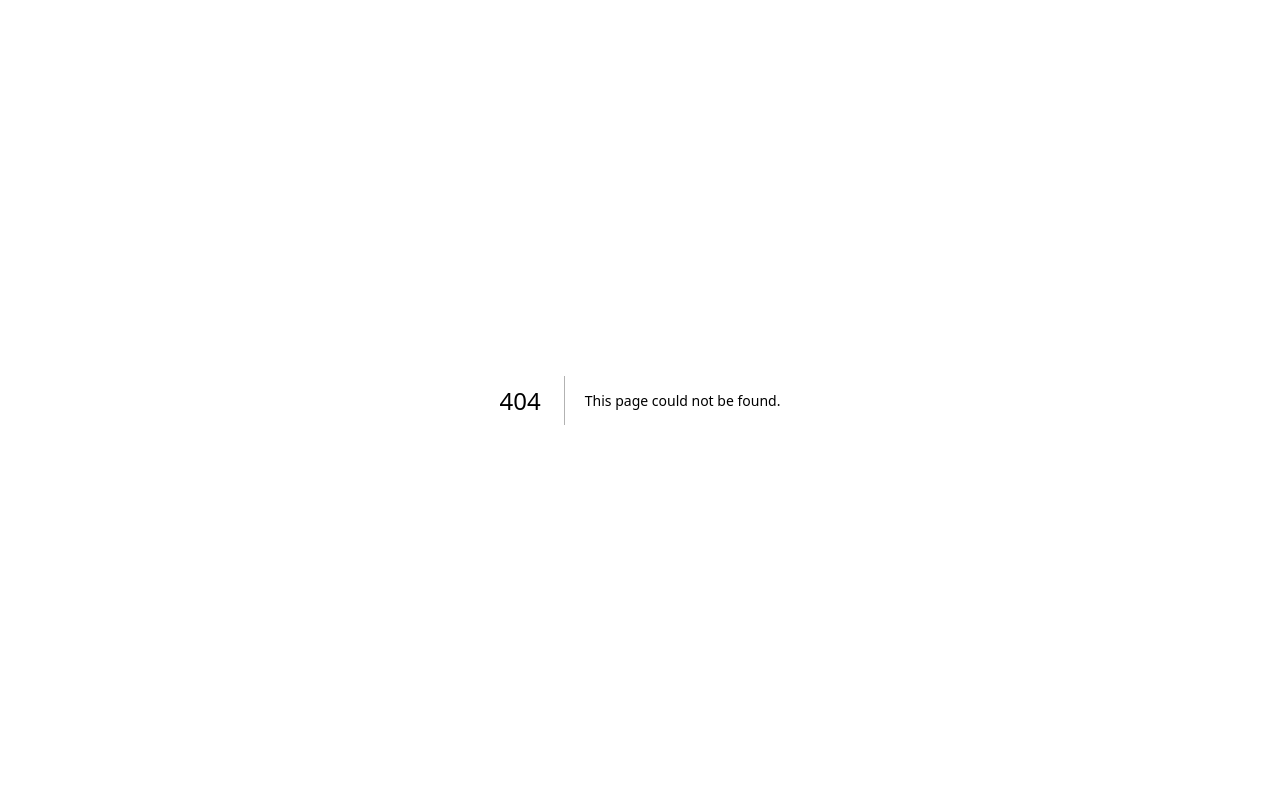
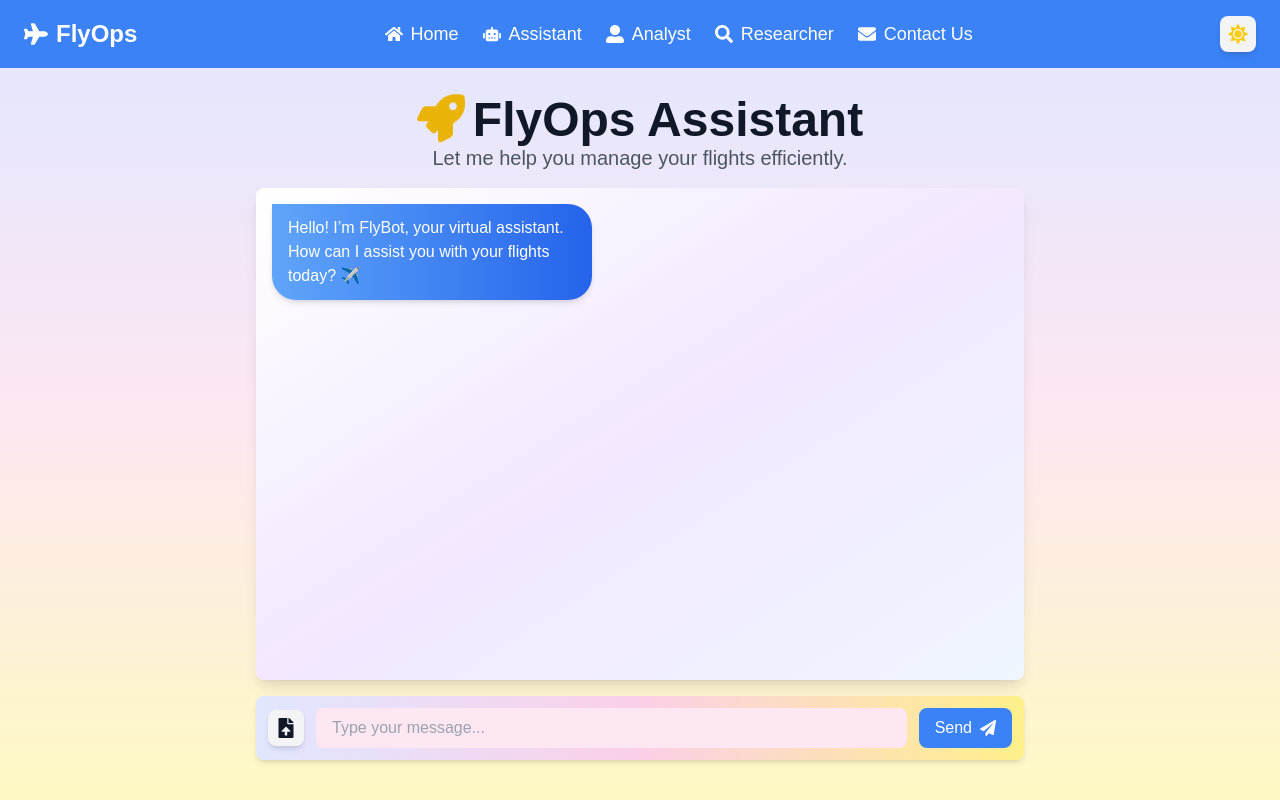
Before and after one commit to AaronSosaRamos/flyops-frontend, a Next.js app: page /assistant in a window 1280 px wide. Before the commit this address had no page. Shown: the top 800 px of the page. Built offline with nearby package versions, Linux system fonts and the light colour scheme.

Commit message:
new assistant mocked functionality imp.

```diff
--- /dev/null
+++ b/app/assistant/page.tsx
@@ -0,0 +1,12 @@
+"use client"
+
+import AssistantChatBotScreen from "@/components/assistant/AssistantChatBotScreen";
+import Layout from "@/components/Layout";
+
+export default function Assistant() {
+  return (
+    <Layout>
+      <AssistantChatBotScreen />
+    </Layout>
+  );
+}
--- a/components/MainScreen.tsx
+++ b/components/MainScreen.tsx
@@ -1,7 +1,15 @@
+import { useRouter } from 'next/navigation';
 import React from 'react';
 import { FaPlane, FaArrowRight, FaRobot, FaUserAlt, FaSearch, FaRocket } from 'react-icons/fa';
 
 const MainScreen = () => {
+
+  const router = useRouter();
+
+  const navigateToAnotherPath = (path: string) => {
+    router.push(path);
+  }
+
   return (
     <div className="min-h-screen flex flex-col items-center justify-center pt-20 bg-gradient-to-b from-gray-50 via-gray-100 to-gray-200 text-gray-900 transition-all duration-500 ease-in-out dark:bg-gradient-to-b dark:from-gray-800 dark:via-gray-900 dark:to-black dark:text-white">
 
@@ -29,6 +37,7 @@ const MainScreen = () => {
               Your virtual co-pilot for seamless flight management. 🛫
             </p>
             <button
+              onClick={() => navigateToAnotherPath('/assistant')}
               className="mt-4 px-6 py-2 bg-yellow-500 hover:bg-yellow-600 text-white font-bold rounded-full shadow-md transition-transform duration-300 transform hover:scale-105 dark:bg-yellow-400 dark:hover:bg-yellow-500"
             >
               Get Assistance <FaArrowRight className="inline ml-2" />
--- a/components/Navbar.tsx
+++ b/components/Navbar.tsx
@@ -29,22 +29,22 @@ const Navbar = () => {
             </a>
           </li>
           <li className="hover:text-gray-200 transition-colors duration-300">
-            <a href="#assistant" className="flex items-center space-x-2">
+            <a href="/assistant" className="flex items-center space-x-2">
               <FaRobot /> <span>Assistant</span>
             </a>
           </li>
           <li className="hover:text-gray-200 transition-colors duration-300">
-            <a href="#analyst" className="flex items-center space-x-2">
+            <a href="/analyst" className="flex items-center space-x-2">
               <FaUserAlt /> <span>Analyst</span>
             </a>
           </li>
           <li className="hover:text-gray-200 transition-colors duration-300">
-            <a href="#researcher" className="flex items-center space-x-2">
+            <a href="/researcher" className="flex items-center space-x-2">
               <FaSearch /> <span>Researcher</span>
             </a>
           </li>
           <li className="hover:text-gray-200 transition-colors duration-300">
-            <a href="#contact" className="flex items-center space-x-2">
+            <a href="/contact" className="flex items-center space-x-2">
               <FaEnvelope /> <span>Contact Us</span>
             </a>
           </li>
@@ -69,16 +69,16 @@ const Navbar = () => {
           <a href="/" className="flex items-center space-x-2 hover:text-gray-200 transition-colors duration-300">
             <FaHome /> <span>Home</span>
           </a>
-          <a href="#assistant" className="flex items-center space-x-2 hover:text-gray-200 transition-colors duration-300">
+          <a href="/assistant" className="flex items-center space-x-2 hover:text-gray-200 transition-colors duration-300">
             <FaRobot /> <span>Assistant</span>
           </a>
-          <a href="#analyst" className="flex items-center space-x-2 hover:text-gray-200 transition-colors duration-300">
+          <a href="/analyst" className="flex items-center space-x-2 hover:text-gray-200 transition-colors duration-300">
             <FaUserAlt /> <span>Analyst</span>
           </a>
-          <a href="#researcher" className="flex items-center space-x-2 hover:text-gray-200 transition-colors duration-300">
+          <a href="/researcher" className="flex items-center space-x-2 hover:text-gray-200 transition-colors duration-300">
             <FaSearch /> <span>Researcher</span>
           </a>
-          <a href="#contact" className="flex items-center space-x-2 hover:text-gray-200 transition-colors duration-300">
+          <a href="/contact" className="flex items-center space-x-2 hover:text-gray-200 transition-colors duration-300">
             <FaEnvelope /> <span>Contact Us</span>
           </a>
         </div>
--- /dev/null
+++ b/components/assistant/AssistantChatBotScreen.tsx
@@ -0,0 +1,126 @@
+import React, { useState, ChangeEvent } from 'react';
+import { FaRobot, FaPaperPlane, FaFileUpload, FaRocket } from 'react-icons/fa';
+
+const ChatBotScreen = () => {
+  const [messages, setMessages] = useState([
+    { sender: 'bot', text: 'Hello! I’m FlyBot, your virtual assistant. How can I assist you with your flights today? ✈️' },
+  ]);
+  const [input, setInput] = useState('');
+  const [isTyping, setIsTyping] = useState(false);
+  const [isFilePickerVisible, setFilePickerVisible] = useState(false);
+
+  const handleSendMessage = async () => {
+    if (input.trim()) {
+      setMessages([...messages, { sender: 'user', text: input }]);
+      setInput('');
+      setIsTyping(true);
+
+      await new Promise((resolve) => setTimeout(resolve, 1500));
+
+      setMessages((prev) => [
+        ...prev,
+        { sender: 'bot', text: 'Your request has been processed. How else can I help you? 🌍' },
+      ]);
+      setIsTyping(false);
+    }
+  };
+
+  const toggleFilePicker = () => {
+    setFilePickerVisible(!isFilePickerVisible);
+  };
+
+  const handleFileUpload = (e: ChangeEvent<HTMLInputElement>) => {
+    const file = e.target.files?.[0];
+    if (file) {
+      setMessages([...messages, { sender: 'user', text: `File Uploaded: ${file.name}` }]);
+      setFilePickerVisible(false);
+    }
+  };
+
+  return (
+    <div className="min-h-screen pt-20 pb-10 bg-gradient-to-b from-indigo-100 via-pink-100 to-yellow-100 dark:bg-gradient-to-b dark:from-gray-900 dark:via-gray-850 dark:to-black text-gray-900 dark:text-gray-200 flex flex-col items-center justify-between transition-all duration-500 ease-in-out">
+
+      <header className="w-full text-center py-4 z-10">
+        <h1 className="text-3xl font-bold flex items-center justify-center sm:text-4xl md:text-5xl">
+          <FaRocket className="text-yellow-500 mr-2 animate-bounce" /> FlyOps Assistant
+        </h1>
+        <p className="text-md sm:text-lg md:text-xl text-gray-600 dark:text-gray-400">
+          Let me help you manage your flights efficiently.
+        </p>
+      </header>
+
+      <div className="flex flex-col w-full max-w-3xl bg-gradient-to-br from-white via-purple-100 to-blue-50 dark:from-gray-800 dark:via-gray-850 dark:to-black shadow-lg rounded-lg overflow-hidden h-96 flex-grow z-10 transition-transform duration-500">
+        <div className="flex-1 p-2 sm:p-4 overflow-y-auto">
+          {messages.map((message, index) => (
+            <div
+              key={index}
+              className={`flex ${message.sender === 'bot' ? 'justify-start' : 'justify-end'} mb-2 animate-fadeInUp`}
+            >
+              <div
+                className={`max-w-[80%] sm:max-w-xs px-3 py-2 sm:px-4 sm:py-3 rounded-tl-none rounded-3xl ${
+                  message.sender === 'bot'
+                    ? 'bg-gradient-to-r from-blue-400 to-blue-600 text-white dark:bg-gradient-to-r dark:from-blue-500 dark:to-blue-700'
+                    : 'bg-gradient-to-r from-pink-400 to-pink-600 text-white dark:bg-gradient-to-r dark:from-yellow-600 dark:to-yellow-800'
+                } shadow-md transition-transform duration-300 transform hover:scale-105`}
+              >
+                {message.text}
+              </div>
+            </div>
+          ))}
+
+          {isTyping && (
+            <div className="flex justify-start mb-2">
+              <div className="max-w-[80%] sm:max-w-xs px-3 py-2 sm:px-4 sm:py-3 bg-gradient-to-r from-blue-400 to-blue-600 text-white dark:bg-gradient-to-r dark:from-blue-500 dark:to-blue-700 rounded-tl-none rounded-3xl shadow-md transition-transform duration-300 transform hover:scale-105">
+                <span className="dot-pulse">• • •</span>
+              </div>
+            </div>
+          )}
+        </div>
+      </div>
+
+      <div className="flex items-center w-full max-w-3xl bg-gradient-to-r from-indigo-100 via-pink-200 to-yellow-200 dark:bg-gradient-to-r dark:from-gray-800 dark:via-gray-700 dark:to-gray-900 p-2 sm:p-3 rounded-lg shadow-md mt-4 z-20 relative">
+
+        <div className="relative flex items-center">
+          <button
+            className="p-2 bg-gray-100 dark:bg-gray-700 rounded-lg text-xl focus:outline-none transition-all duration-300 shadow-md hover:bg-gray-300 dark:hover:bg-gray-600 flex items-center justify-center"
+            onClick={toggleFilePicker}
+          >
+            <FaFileUpload />
+          </button>
+
+          {isFilePickerVisible && (
+            <div className="ml-2">
+              <label className="bg-yellow-500 hover:bg-yellow-600 text-white rounded-lg px-4 py-2 transition-transform duration-300 transform hover:scale-105 cursor-pointer">
+                Add File
+                <input
+                  type="file"
+                  className="hidden"
+                  onChange={handleFileUpload}
+                />
+              </label>
+            </div>
+          )}
+        </div>
+
+        <input
+          className="flex-1 bg-pink-100 dark:bg-gray-700 text-gray-900 dark:text-gray-300 rounded-lg px-3 sm:px-4 py-2 sm:py-2 mx-2 sm:mx-3 focus:outline-none transition-colors duration-300"
+          type="text"
+          placeholder="Type your message..."
+          value={input}
+          onChange={(e) => setInput(e.target.value)}
+          disabled={isTyping}
+        />
+
+        <button
+          className="bg-blue-500 hover:bg-blue-600 text-white rounded-lg px-3 sm:px-4 py-2 sm:py-2 transition-transform duration-300 transform hover:scale-105 focus:outline-none flex items-center"
+          onClick={handleSendMessage}
+          disabled={isTyping}
+        >
+          Send <FaPaperPlane className="ml-2" />
+        </button>
+      </div>
+    </div>
+  );
+};
+
+export default ChatBotScreen;
```
